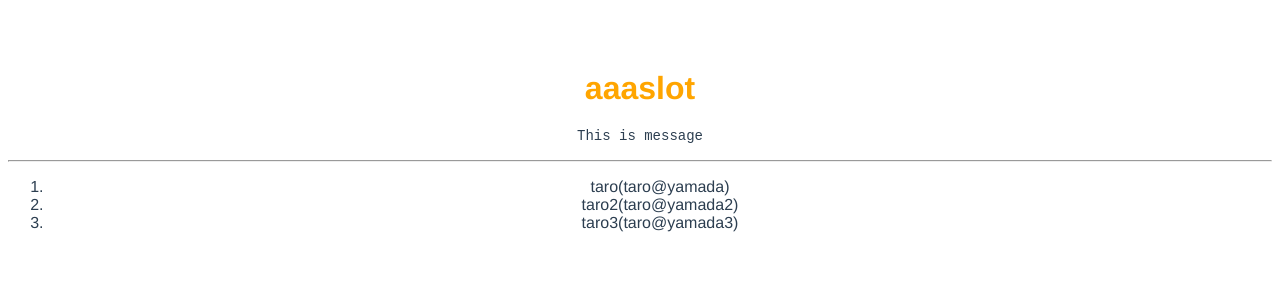
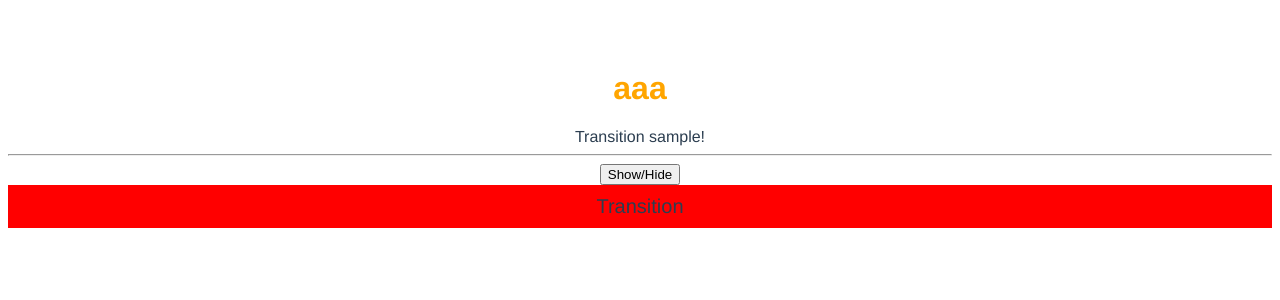
Before and after one commit to s-peace/vue_options_app, a Vue app: page / in a window 1280 px wide. Shown: the top 300 px of the page. Built offline with nearby package versions, Linux system fonts and the light colour scheme.

Commit message:
transition

```diff
--- a/src/App.vue
+++ b/src/App.vue
@@ -1,10 +1,6 @@
 <template>
   <div id="app">
-    <HelloWorld title="aaaslot">
-      <li v-for="obj in slotobjs" v-bind:key="obj.name">
-        {{obj.name}}({{obj.mail}})
-      </li>
-    </HelloWorld>
+    <HelloWorld v-bind:title="message" />
   </div>
 </template>
 
@@ -18,13 +14,9 @@ export default {
   },
   data: function(){
     return {
-      slotobjs:[
-        {name:'taro',mail:'taro@yamada'},
-        {name:'taro2',mail:'taro@yamada2'},
-        {name:'taro3',mail:'taro@yamada3'},
-      ]
-    };
-  },
+      message: "aaa",
+    }
+  }
 }
 </script>
 
--- a/src/components/HelloWorld.vue
+++ b/src/components/HelloWorld.vue
@@ -1,11 +1,12 @@
 <template>
   <div class="hello">
     <h1>{{title}}</h1>
-    <pre>{{message}}</pre>
+    <p>{{message}}</p>
     <hr>
-    <ol>
-      <slot />
-    </ol>
+    <button v-on:click="doAction">{{btn}}</button>
+    <transition name="transit">
+      <p v-if="flg" class="trans">Transition</p>
+    </transition>
   </div>
 </template>
 
@@ -18,15 +19,14 @@ export default {
   },
   data: function(){
     return {
-      message: 'This is message',
-    };
+      message: "Transition sample!",
+      flg: true,
+      btn: 'Show/Hide',
+    }
   },
-  methods:{
-    left: function(){
-      this.message = '[left button]';
-    },
-    right: function(){
-      this.message = '[right button]';
+  methods: {
+    doAction: function(){
+      this.flg = !this.flg;
     },
   },
 }
@@ -96,4 +96,30 @@ title {
   font-size: 12px;
   padding: 5px;
 }
+h1 {
+  color: red;
+}
+.trans {
+  background-color: red;
+  padding: 10px;
+  font-size: 20px;
+}
+.transit-enter-active {
+  transition: opacity 2.0s;
+}
+.transit-leave-active {
+  transition: opacity 2.0s;
+}
+.transit-enter {
+  opacity: 0;
+}
+.transit-enter-to {
+  opacity: 1.0;
+}
+.transit-leave {
+  opacity: 1.0;
+}
+.taransit-leave-to {
+  opacity: 0;
+}
 </style>
```
